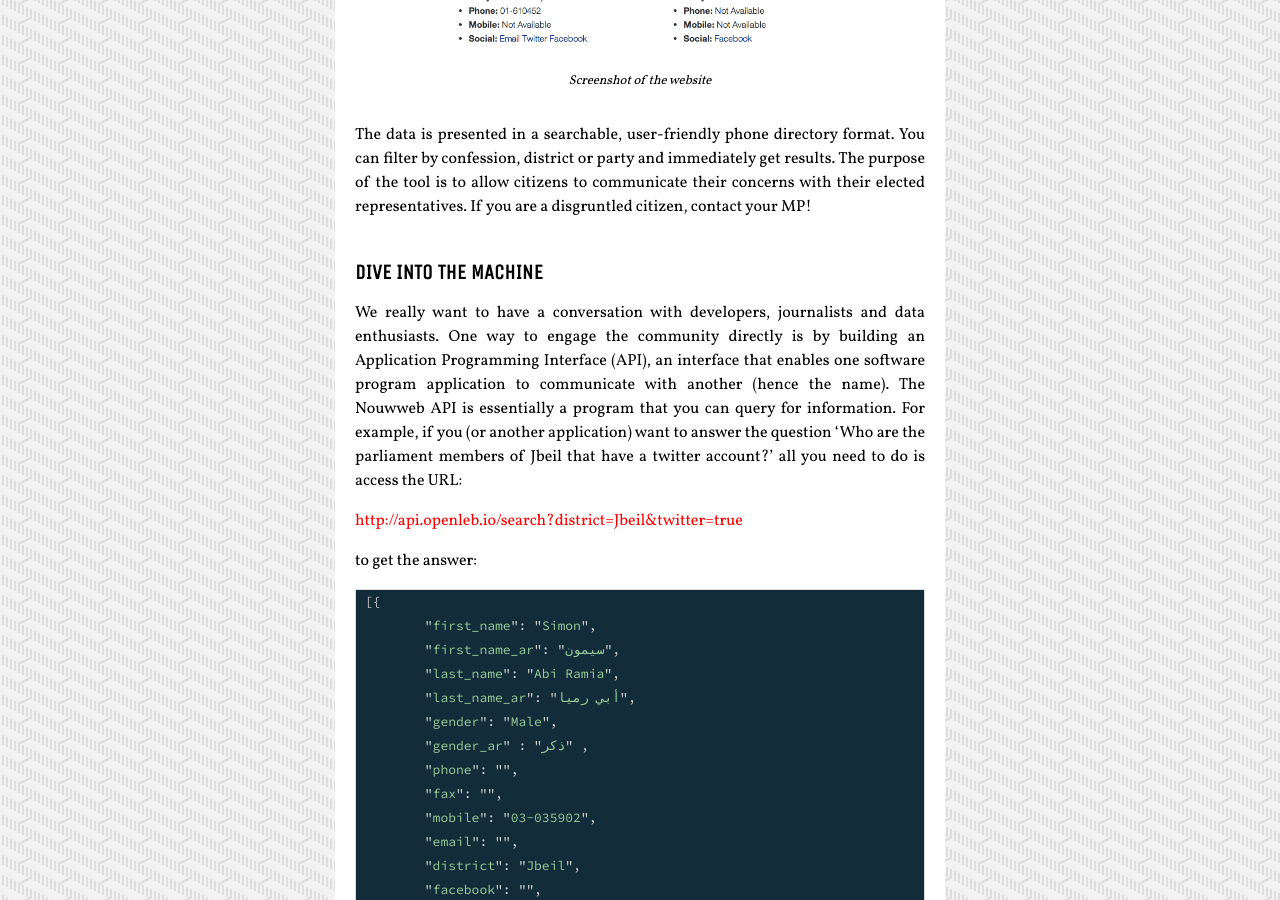
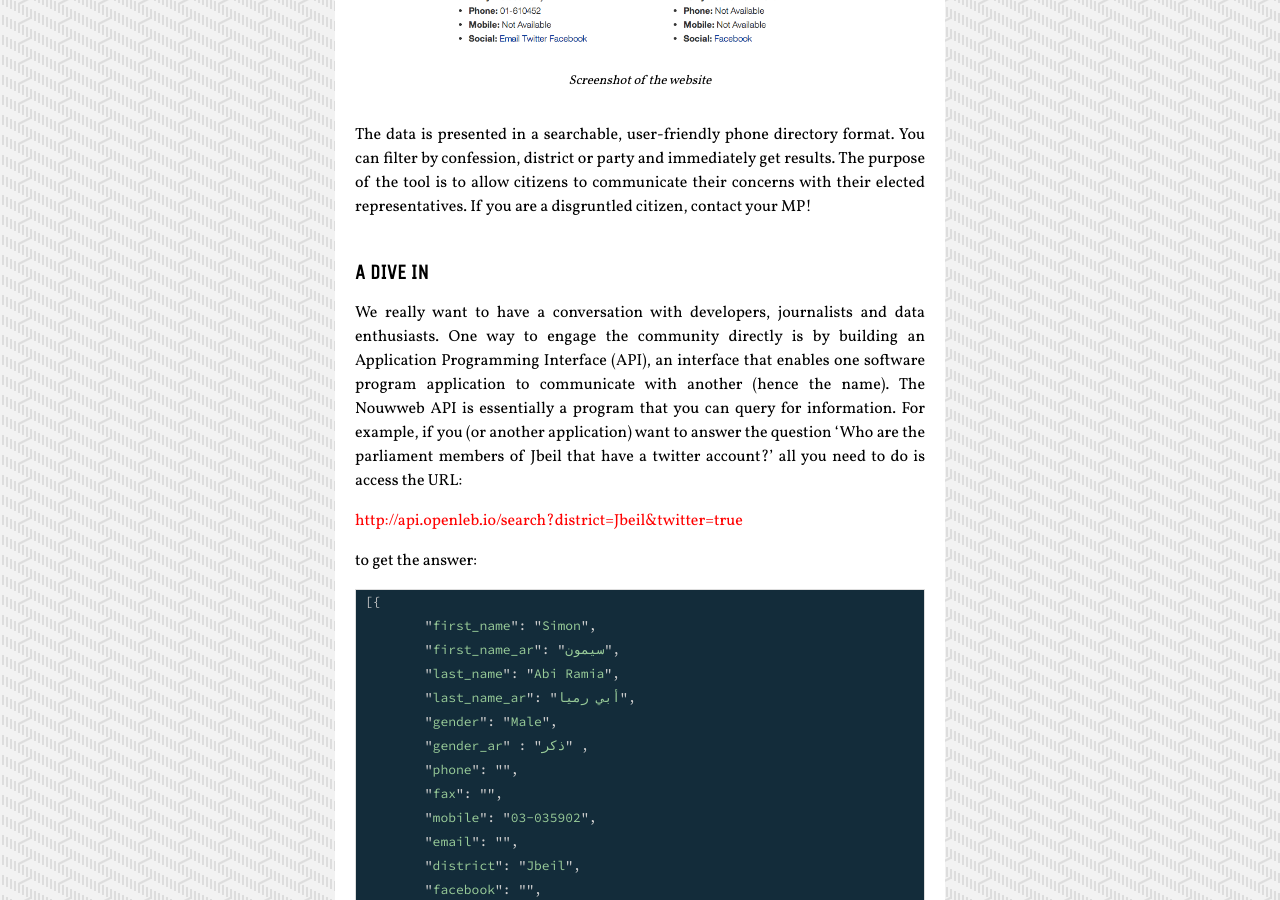
Before and after one commit to kamicut/kamicut.github.io, a Jekyll site: the page built from _posts/2014-07-25-nouwweb.md, in a window 1280 px wide and 900 px high, scrolled down 1225 px. Built offline with Jekyll 4.4.1, drawn with Linux system fonts in a browser that asks for light colours; Markdown is read by kramdown in place of the engine named in the settings.

Commit message:
Update 2014-07-25-nouwweb.md

```diff
--- a/_posts/2014-07-25-nouwweb.md
+++ b/_posts/2014-07-25-nouwweb.md
@@ -18,7 +18,7 @@ Nouwweb organizes and displays information pertaining to the current Lebanese pa
 
 The data is presented in a searchable, user-friendly phone directory format. You can filter by confession, district or party and immediately get results. The purpose of the tool is to allow citizens to communicate their concerns with their elected representatives. If you are a disgruntled citizen, contact your MP!
 
-## Dive into the Machine
+## A Dive In
 We really want to have a conversation with developers, journalists and data enthusiasts. One way to engage the community directly is by building an Application Programming Interface (API), an interface that enables one software program application to communicate with another (hence the name). The Nouwweb API is essentially a program that you can query for information. For example, if you (or another application) want to answer the question ‘Who are the parliament members of Jbeil that have a twitter account?’ all you need to do is access the URL:
 
 [http://api.openleb.io/search?district=Jbeil&twitter=true](http://api.openleb.io/search?district=Jbeil&twitter=true)
```
